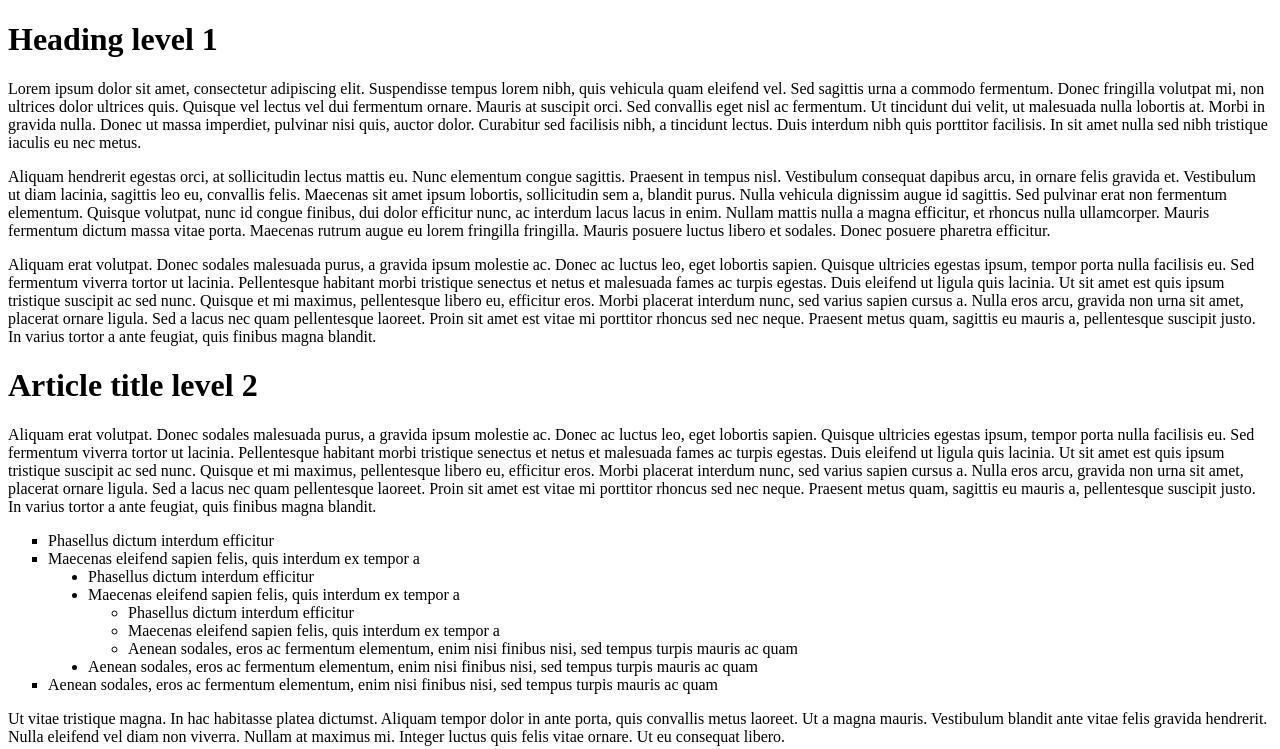
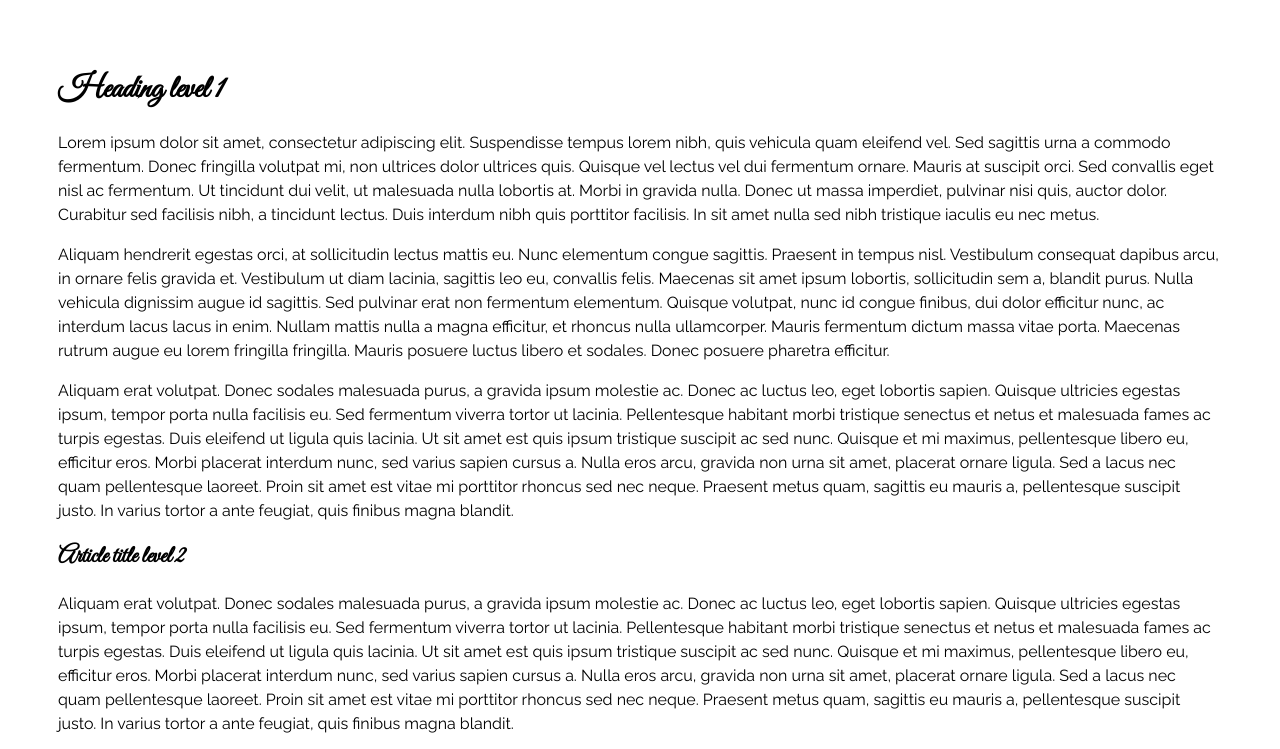
Before and after one commit to LazarGerasimov/HTML-CSS, a plain HTML site: page 03. CSS and Typography/03.CSS-and-Typography-Exercise-Resources/05_Fonts-speciment-Great-Vibes+Raleway/index.html in a window 1280 px wide. Shown: the top 749 px of the page. Drawn offline with Linux system fonts and the light colour scheme.

Commit message:
font specimen

```diff
--- a/03. CSS and Typography/03.CSS-and-Typography-Exercise-Resources/05_Fonts-speciment-Great-Vibes+Raleway/index.html
+++ b/03. CSS and Typography/03.CSS-and-Typography-Exercise-Resources/05_Fonts-speciment-Great-Vibes+Raleway/index.html
@@ -40,7 +40,7 @@
         suscipit justo. In varius tortor a ante feugiat, quis finibus magna blandit.
 
     </p>
-    <h1>Article title level 2</h1>
+    <h2>Article title level 2</h2>
     <p>
         Aliquam erat volutpat. Donec sodales malesuada purus, a gravida ipsum molestie ac. Donec ac luctus leo, eget
         lobortis sapien. Quisque ultricies egestas ipsum, tempor porta nulla facilisis eu. Sed fermentum viverra tortor
--- a/03. CSS and Typography/03.CSS-and-Typography-Exercise-Resources/05_Fonts-speciment-Great-Vibes+Raleway/styles.css
+++ b/03. CSS and Typography/03.CSS-and-Typography-Exercise-Resources/05_Fonts-speciment-Great-Vibes+Raleway/styles.css
@@ -1,5 +1,23 @@
+@import url(https://fonts.googleapis.com/css?family=Raleway|Great+Vibes);
 
+html {
+    font-family: Raleway, sans-serif;
+    font-size: 16px;
+    line-height: 1.5;
+    padding: 50px;
+}
 
+h1 {
+    font-family: Great Vibes, cursive;
+    line-height: 1.2;
+    font-weight: bold;
+}
+
+h2 {
+    font-family: Great Vibes, cursive;
+    line-height: 1.2;
+    font-weight: bold;
+}
 
 
 .first {
```
